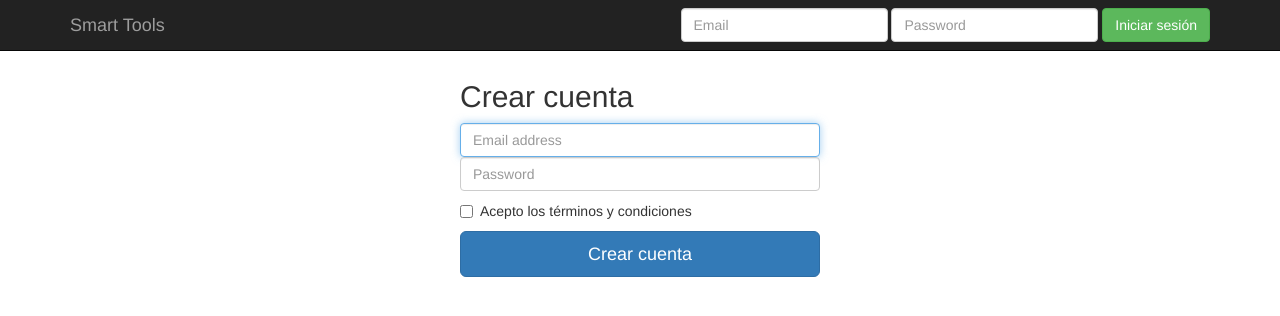
After one commit to DiegoFernandoRuizS/smarttools8, a Django app: template smarttools/web/templates/register.html in a window 1280 px wide. The commit adds this page. Shown: the top 316 px of the page. Run offline with Django 3.2, Linux system fonts and the light colour scheme; the template is opened without the code that fills it, so the values that code supplies are empty; some libraries are stand-ins or nearby versions.

Commit message:
Register template
Update register template

```diff
--- a/smarttools/web/templates/base.html
+++ b/smarttools/web/templates/base.html
@@ -23,7 +23,7 @@
             <span class="icon-bar"></span>
             <span class="icon-bar"></span>
           </button>
-          <a class="navbar-brand" href="#">Smart Tools</a>
+          <a class="navbar-brand" href="{% url 'index'%}">Smart Tools</a>
         </div>
         <div id="navbar" class="navbar-collapse collapse">
           <form class="navbar-form navbar-right">
--- /dev/null
+++ b/smarttools/web/templates/register.html
@@ -0,0 +1,41 @@
+{% extends 'base.html' %}
+
+{% block main %}
+<br>
+<br>
+<br>
+<div class="container">
+    <div class="row">
+        <div class="col-md-4">
+
+        </div>
+        <div class="col-md-4">
+            <form class="form-signin">
+                <h2 class="form-signin-heading">Crear cuenta</h2>
+                <label for="inputEmail" class="sr-only">Email address</label>
+                <input type="email" id="inputEmail" class="form-control" placeholder="Email address" required=""
+                       autofocus="">
+                <label for="inputPassword" class="sr-only">Password</label>
+                <input type="password" id="inputPassword" class="form-control" placeholder="Password" required="">
+                <div class="checkbox">
+                    <label>
+                        <input type="checkbox" value="remember-me"> Acepto los términos y condiciones
+                    </label>
+                </div>
+                <button class="btn btn-lg btn-primary btn-block" type="submit">Crear cuenta</button>
+            </form>
+        </div>
+        <div class="col-md-4">
+
+        </div>
+
+    </div>
+
+</div> <!-- /container -->
+
+
+<!-- IE10 viewport hack for Surface/desktop Windows 8 bug -->
+<script src="../../assets/js/ie10-viewport-bug-workaround.js"></script>
+
+
+{% endblock %}
--- a/smarttools/web/urls.py
+++ b/smarttools/web/urls.py
@@ -1,6 +1,6 @@
 from django.conf.urls import url
 
-from .views import IndexView
+from .views import IndexView,RegisterView
 
 urlpatterns = [
     url(r'^$', IndexView.as_view(), name='index'),
--- a/smarttools/web/views.py
+++ b/smarttools/web/views.py
@@ -6,3 +6,7 @@ from .models import Usuario
 class IndexView (ListView):
     model = Usuario
     template_name = 'index.html'
+
+class RegisterView (ListView):
+    model = Usuario
+    template_name = 'register.html'
```
Also changed, not shown: smarttools/web/templates/index.html (+14 -3 lines).
